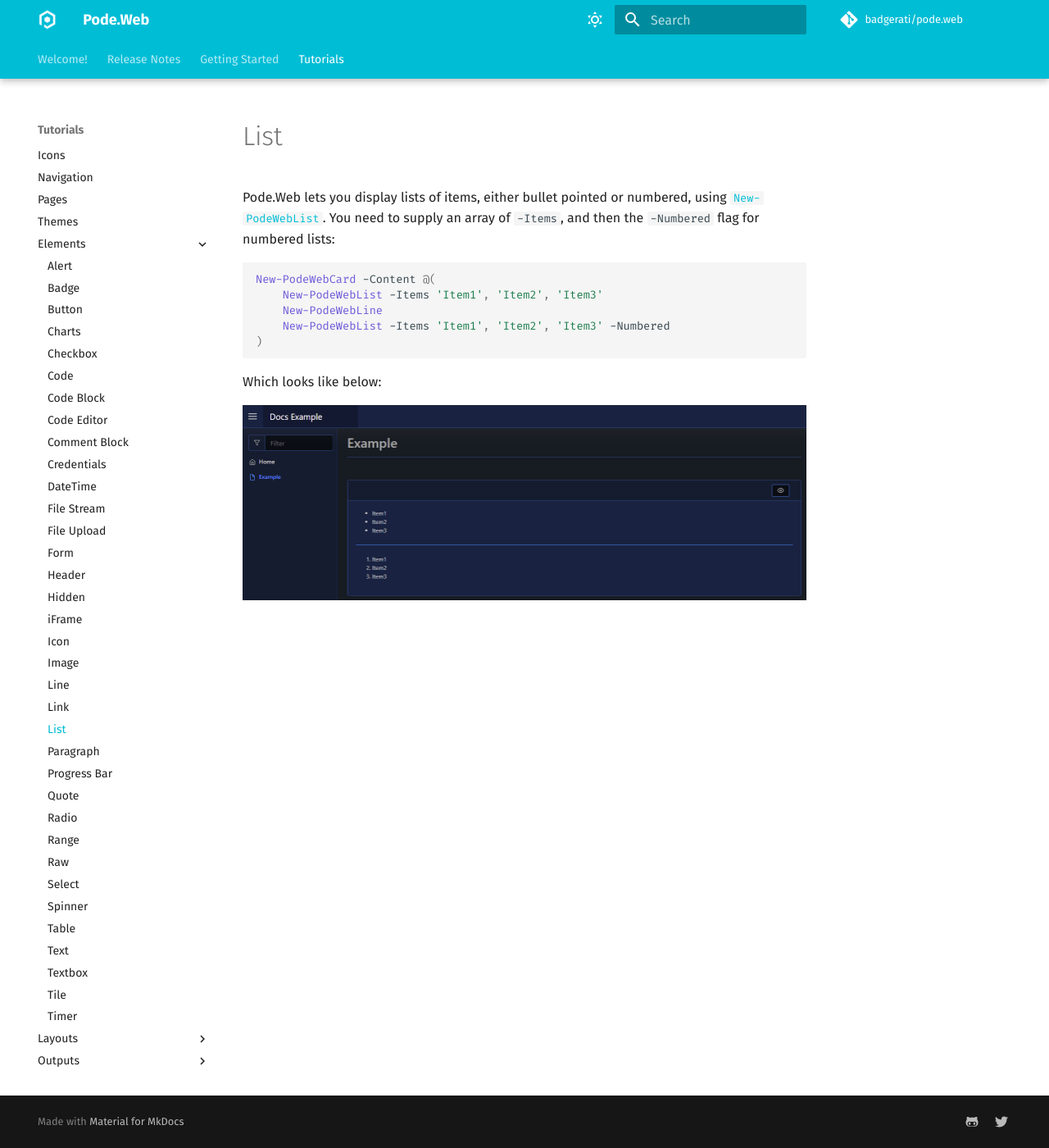
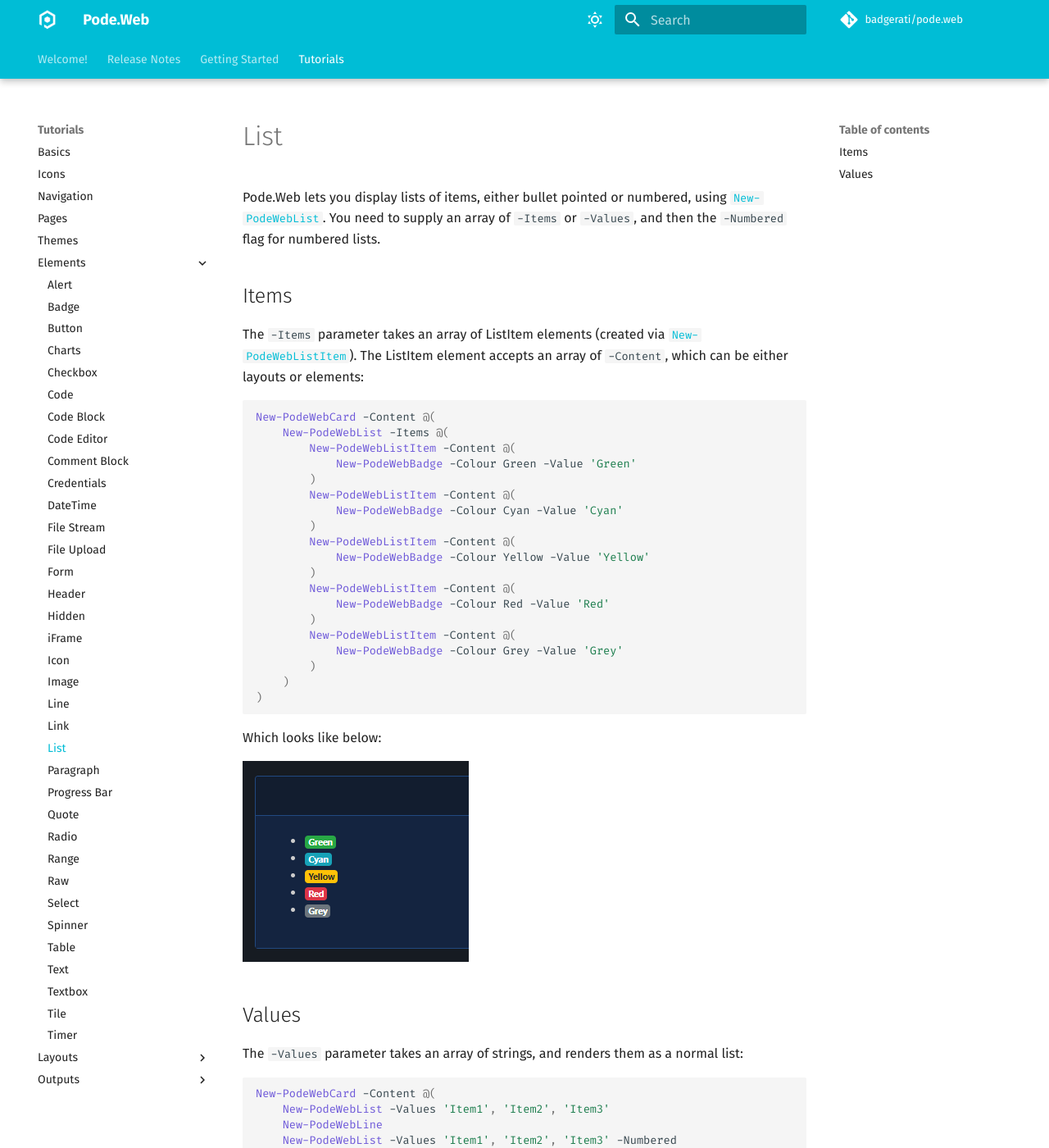
Before and after one commit to Badgerati/Pode.Web, an MkDocs documentation site: the page built from docs/Tutorials/Elements/List.md, in a window 1280 px wide and 1400 px high. Shown: the whole window at 82% size. Built offline with MkDocs 1.6.1 and Material for MkDocs 9.7.7, drawn with Linux system fonts in a browser that asks for light colours; comment, search, counter and statistics services are not loaded.

Commit message:
Adds HelpScriptBlock to Pages, and ListItem for dynamic lists

````diff
--- a/docs/Tutorials/Elements/List.md
+++ b/docs/Tutorials/Elements/List.md
@@ -1,12 +1,46 @@
 # List
 
-Pode.Web lets you display lists of items, either bullet pointed or numbered, using [`New-PodeWebList`](../../../Functions/Elements/New-PodeWebList). You need to supply an array of `-Items`, and then the `-Numbered` flag for numbered lists:
+Pode.Web lets you display lists of items, either bullet pointed or numbered, using [`New-PodeWebList`](../../../Functions/Elements/New-PodeWebList). You need to supply an array of `-Items` or `-Values`, and then the `-Numbered` flag for numbered lists.
+
+## Items
+
+The `-Items` parameter takes an array of ListItem elements (created via [`New-PodeWebListItem`](../../../Functions/Elements/New-PodeWebListItem)). The ListItem element accepts an array of `-Content`, which can be either layouts or elements:
 
 ```powershell
 New-PodeWebCard -Content @(
-    New-PodeWebList -Items 'Item1', 'Item2', 'Item3'
+    New-PodeWebList -Items @(
+        New-PodeWebListItem -Content @(
+            New-PodeWebBadge -Colour Green -Value 'Green'
+        )
+        New-PodeWebListItem -Content @(
+            New-PodeWebBadge -Colour Cyan -Value 'Cyan'
+        )
+        New-PodeWebListItem -Content @(
+            New-PodeWebBadge -Colour Yellow -Value 'Yellow'
+        )
+        New-PodeWebListItem -Content @(
+            New-PodeWebBadge -Colour Red -Value 'Red'
+        )
+        New-PodeWebListItem -Content @(
+            New-PodeWebBadge -Colour Grey -Value 'Grey'
+        )
+    )
+)
+```
+
+Which looks like below:
+
+![list_items](../../../images/list_items.png)
+
+## Values
+
+The `-Values` parameter takes an array of strings, and renders them as a normal list:
+
+```powershell
+New-PodeWebCard -Content @(
+    New-PodeWebList -Values 'Item1', 'Item2', 'Item3'
     New-PodeWebLine
-    New-PodeWebList -Items 'Item1', 'Item2', 'Item3' -Numbered
+    New-PodeWebList -Values 'Item1', 'Item2', 'Item3' -Numbered
 )
 ```
 
````
Also changed, not shown: docs/Tutorials/Pages.md (+4 -0 lines), src/Templates/Public/styles/default.css (+10 -0 lines), docs/images/list_items.png (added), 6 other files.
